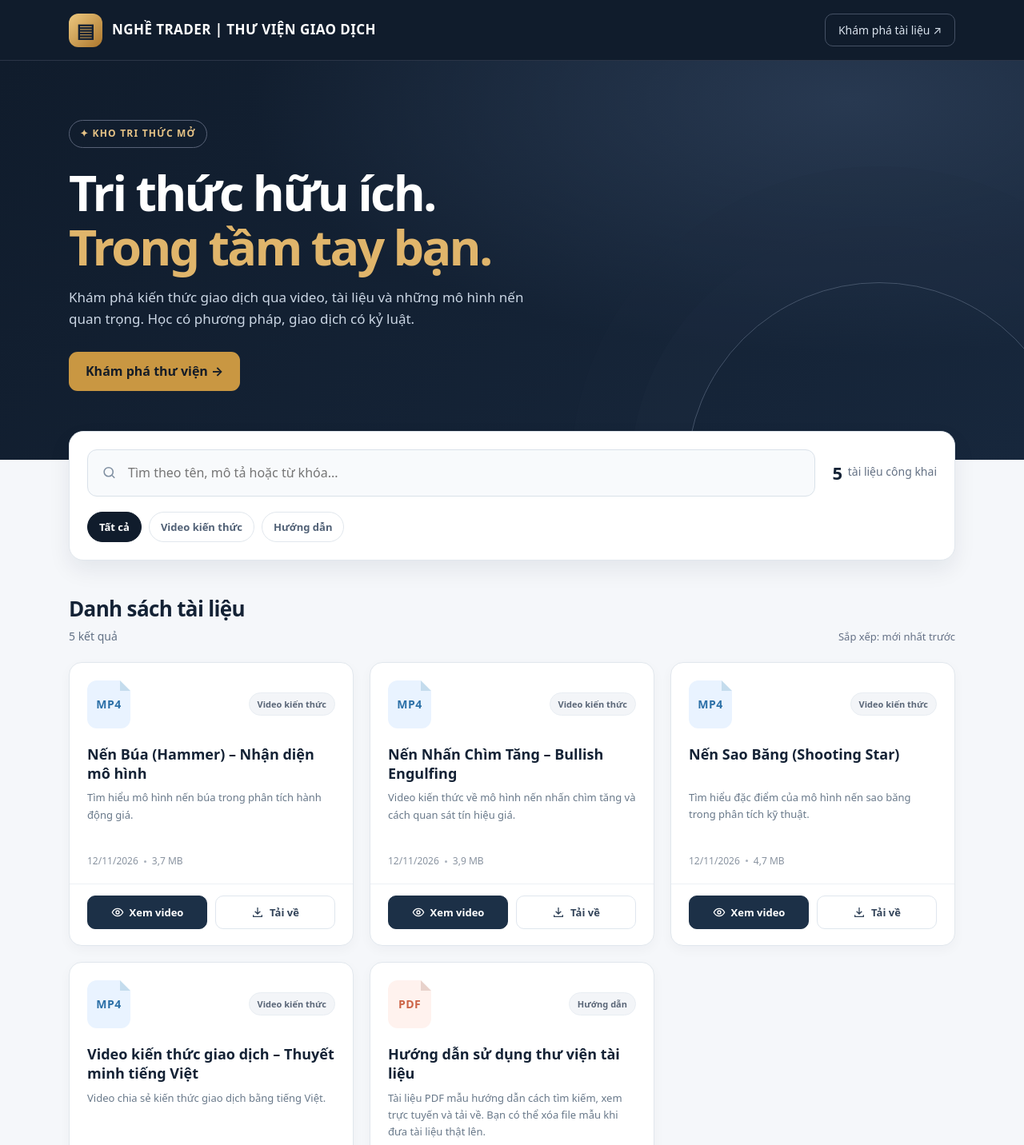
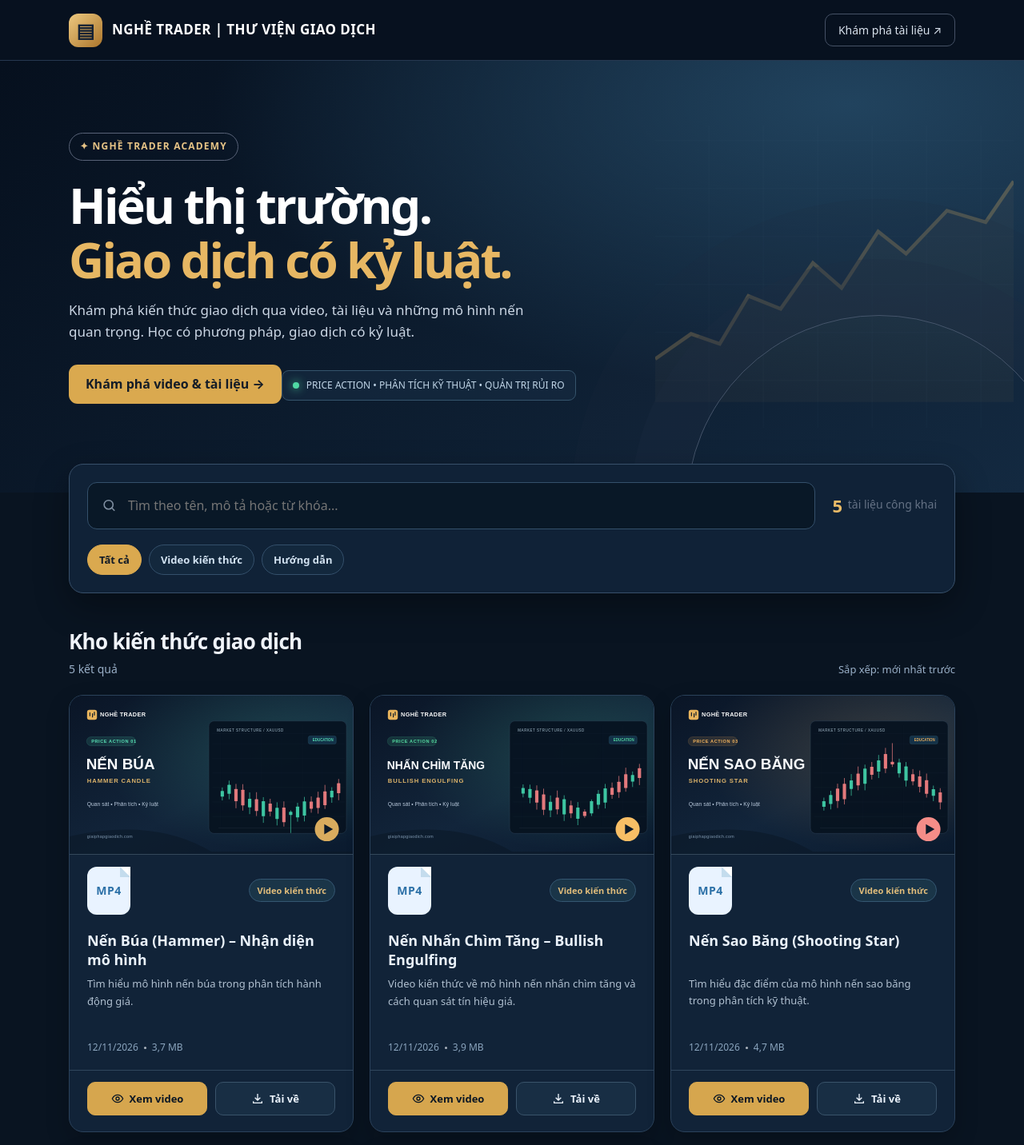
Before and after one commit to brosentertainmentbros-creator/T-i-li-u-Trade, a plain HTML site: page thu-vien-tai-lieu-github/index.html in a window 1280 px wide. Shown: the top 1432 px of the page at 80% size. Drawn offline with Linux system fonts and the light colour scheme.

Commit message:
Redesign library as premium navy gold trader academy with video cover art

```diff
--- a/thu-vien-tai-lieu-github/index.html
+++ b/thu-vien-tai-lieu-github/index.html
@@ -5,9 +5,9 @@
   <meta name="viewport" content="width=device-width, initial-scale=1.0">
   <meta name="description" content="Thư viện tài liệu trực tuyến: tìm kiếm, đọc PDF và tải tài liệu miễn phí.">
   <meta name="theme-color" content="#111b2b">
-  <title>Thư viện tài liệu | Đọc và tải miễn phí</title>
+  <title>NGHỀ TRADER | Thư viện giao dịch</title>
   <style>
-    :root {--ink:#142235;--muted:#617084;--bg:#f5f7fa;--paper:#ffffff;--stroke:#e1e7ed;--gold:#c99742;--gold-soft:#fbf4e8;--navy:#101c2c;--soft:#f1f5f8}
+    :root {--ink:#eaf2fb;--muted:#96acc3;--bg:#091421;--paper:#101f31;--stroke:#2a4056;--gold:#daa94f;--gold-soft:#243022;--navy:#07111f;--soft:#14293d}
     * {box-sizing:border-box}
     html {scroll-behavior:smooth}
     body {margin:0;background:var(--bg);color:var(--ink);font-family:system-ui,-apple-system,"Segoe UI",Roboto,"Helvetica Neue",Arial,sans-serif;line-height:1.55}
@@ -15,41 +15,41 @@
     button {cursor:pointer}
     a {color:inherit;text-decoration:none}
     .shell {max-width:1160px;margin:auto;padding:0 26px}
-    .topbar {background:var(--navy);color:white;border-bottom:1px solid #2b3547}
+    .topbar {background:#07111f;color:white;border-bottom:1px solid #263850;position:sticky;top:0;z-index:20;backdrop-filter:blur(15px)}
     .nav {min-height:75px;display:flex;align-items:center;justify-content:space-between;gap:20px}
     .brand {display:flex;align-items:center;gap:12px;font-size:17px;font-weight:800;letter-spacing:.025em}
     .brand-mark {display:grid;place-items:center;width:42px;height:42px;background:linear-gradient(135deg,#edc980,#ac762c);border-radius:12px;color:#152234;font-size:24px}
     .nav-link {font-size:14px;color:#d9e2ed;border:1px solid #455165;padding:9px 16px;border-radius:10px;transition:.2s}
     .nav-link:hover {background:#2b3b51}
-    .hero {background:radial-gradient(ellipse at 83% 10%,#283951,transparent 50%),linear-gradient(135deg,#101c2c,#17273c);color:white;padding:74px 0 86px;position:relative;overflow:hidden}
+    .hero {background:radial-gradient(ellipse at 83% 10%,#21435e,transparent 53%),linear-gradient(135deg,#06101e,#132940);color:white;padding:90px 0 111px;position:relative;overflow:hidden}
     .hero::after {content:"";position:absolute;right:-60px;bottom:-260px;width:480px;height:480px;border:1px solid #45546a;border-radius:50%;box-shadow:0 0 0 70px #1e2d4047,0 0 0 145px #1e2d4026;pointer-events:none}
     .hero-content {position:relative;z-index:1;max-width:780px}
     .eyebrow {display:inline-flex;align-items:center;gap:8px;padding:7px 13px;border-radius:30px;border:1px solid #586277;color:#e6c386;font-size:12px;letter-spacing:.1em;text-transform:uppercase;font-weight:800}
     .hero h1 {font-size:clamp(36px,5vw,61px);letter-spacing:-.045em;line-height:1.12;margin:22px 0 16px;font-weight:800}
-    .hero h1 em {color:#e0b56b;font-style:normal}
+    .hero h1 em {color:#e7b763;font-style:normal}
     .hero p {font-size:17px;color:#cbd6e4;max-width:610px;margin:0}
     .hero-cta {display:inline-flex;margin-top:28px;background:var(--gold);color:#141c27;font-weight:750;border-radius:11px;padding:12px 21px;transition:.2s}
     .hero-cta:hover {background:#e2b464;transform:translateY(-1px)}
     .content {position:relative;margin-top:-36px;padding-bottom:80px}
-    .toolbar {background:white;border:1px solid var(--stroke);box-shadow:0 12px 28px #14213413;border-radius:18px;padding:22px;position:relative;z-index:2}
+    .toolbar {background:#102237;border:1px solid #38506a;box-shadow:0 16px 44px #0005;border-radius:18px;padding:22px;position:relative;z-index:2}
     .toolbar-top {display:flex;justify-content:space-between;gap:22px;align-items:center}
     .search {position:relative;flex:1}
     .search svg {position:absolute;left:18px;top:50%;transform:translateY(-50%);color:#8090a2}
-    .search input {display:block;width:100%;border:1px solid #d9e1e9;background:#f8fafc;border-radius:12px;padding:16px 16px 16px 50px;outline:none;color:var(--ink);transition:.2s}
-    .search input:focus {border-color:var(--gold);box-shadow:0 0 0 3px #dca95b2a;background:white}
+    .search input {display:block;width:100%;border:1px solid #34506b;background:#091827;border-radius:12px;padding:16px 16px 16px 50px;outline:none;color:var(--ink);transition:.2s}
+    .search input:focus {border-color:var(--gold);box-shadow:0 0 0 3px #dca95b2a;background:#0b1a2b}
     .stat {flex-shrink:0;color:#647184;font-size:14px}
-    .stat strong {font-size:22px;color:var(--ink);vertical-align:middle;margin-right:3px}
+    .stat strong {font-size:22px;color:#eabb67;vertical-align:middle;margin-right:3px}
     .filters {display:flex;gap:9px;flex-wrap:wrap;margin-top:19px}
-    .filter {border:1px solid var(--stroke);border-radius:999px;background:#fff;color:#516176;padding:8px 14px;font-size:13px;font-weight:650;transition:.2s}
+    .filter {border:1px solid #34506b;border-radius:999px;background:#13283d;color:#d2e2f1;padding:8px 14px;font-size:13px;font-weight:650;transition:.2s}
     .filter:hover {border-color:var(--gold)}
-    .filter.active {background:var(--navy);color:white;border-color:var(--navy)}
+    .filter.active {background:var(--gold);color:#111a26;border-color:var(--gold)}
     .section-head {display:flex;justify-content:space-between;align-items:flex-end;gap:16px;margin:40px 0 21px}
     .section-head h2 {margin:0 0 4px;font-size:26px;letter-spacing:-.025em}
     .section-head p {margin:0;color:var(--muted);font-size:14px}
     .sort {font-size:13px;color:#657186;white-space:nowrap}
     .grid {display:grid;grid-template-columns:repeat(3,minmax(0,1fr));gap:20px}
-    .doc {min-width:0;background:white;border-radius:16px;border:1px solid var(--stroke);box-shadow:0 5px 15px #19273609;overflow:hidden;display:flex;flex-direction:column;transition:transform .2s,box-shadow .2s}
-    .doc:hover {transform:translateY(-3px);box-shadow:0 12px 30px #19273618}
+    .doc {min-width:0;background:#112338;border-radius:18px;border:1px solid #2b425b;box-shadow:0 12px 30px #0003;overflow:hidden;display:flex;flex-direction:column;transition:transform .2s,box-shadow .2s}
+    .doc:hover {transform:translateY(-5px);box-shadow:0 18px 46px #0008;border-color:#c79a50}
     .doc-top {padding:22px 22px 6px;display:flex;justify-content:space-between;align-items:center}
     .file-symbol {width:54px;height:60px;border-radius:12px;background:#fff2ee;color:#cc6447;display:grid;place-items:center;font-size:14px;font-weight:800;letter-spacing:.03em;position:relative}
     .file-symbol::before {content:"";position:absolute;right:0;top:0;border-top:13px solid white;border-left:13px solid #e8d2cb}
@@ -57,52 +57,64 @@
     .file-symbol.word {background:#edf3ff;color:#3c6db0}.file-symbol.word::before {border-left-color:#cbd9f1}
     .file-symbol.excel {background:#e7f7ef;color:#2f875c}.file-symbol.excel::before {border-left-color:#c7ead7}
     .file-symbol.other {background:#f1f0fc;color:#7065a6}.file-symbol.other::before {border-left-color:#d5d0ef}
-    .file-tag {font-size:11px;font-weight:750;background:#f3f5f8;color:#5b6778;border:1px solid #e8edf2;border-radius:100px;padding:5px 10px}
+    .file-tag {font-size:11px;font-weight:750;background:#1a3548;color:#e1bd7b;border:1px solid #345671;border-radius:100px;padding:5px 10px}
     .doc-body {padding:14px 22px 18px;flex:1}
     .doc-body h3 {font-size:18px;line-height:1.35;margin:0 0 8px;min-height:48px;overflow-wrap:anywhere}
-    .doc-desc {color:#69798a;font-size:13px;line-height:1.65;margin:0;min-height:66px;display:-webkit-box;-webkit-line-clamp:3;-webkit-box-orient:vertical;overflow:hidden}
-    .doc-meta {display:flex;align-items:center;gap:7px;font-size:12px;color:#8993a0;margin-top:15px;flex-wrap:wrap}
+    .doc-desc {color:#b0c0d0;font-size:13px;line-height:1.65;margin:0;min-height:66px;display:-webkit-box;-webkit-line-clamp:3;-webkit-box-orient:vertical;overflow:hidden}
+    .doc-meta {display:flex;align-items:center;gap:7px;font-size:12px;color:#8ba5be;margin-top:15px;flex-wrap:wrap}
     .dot {height:3px;width:3px;background:#abb3be;border-radius:100%}
-    .doc-actions {padding:14px 22px 20px;border-top:1px solid #edf0f5;display:flex;gap:10px}
-    .action {flex:1;display:inline-flex;justify-content:center;align-items:center;gap:7px;padding:10px 10px;border-radius:10px;border:1px solid #dfe6ee;font-size:13px;font-weight:720;background:white;color:#33445a;min-width:0}
-    .action:hover {background:#f2f5f8}.action.primary {background:#1c3047;color:white;border-color:#1c3047}.action.primary:hover {background:#30475f}
+    .doc-actions {padding:14px 22px 20px;border-top:1px solid #30465d;display:flex;gap:10px}
+    .action {flex:1;display:inline-flex;justify-content:center;align-items:center;gap:7px;padding:10px 10px;border-radius:10px;border:1px solid #39536a;font-size:13px;font-weight:720;background:#182e44;color:#eaf2fb;min-width:0}
+    .action:hover {background:#27425b}.action.primary {background:#d6a64e;color:#0b1724;border-color:#d6a64e}.action.primary:hover {background:#e9bc69}
     .action svg {height:16px;width:16px;flex-shrink:0}
-    .empty {grid-column:1/-1;text-align:center;background:white;border:1px dashed #bdc8d5;border-radius:17px;padding:60px 20px;color:var(--muted)}
+    .empty {grid-column:1/-1;text-align:center;background:#102237;border:1px dashed #bdc8d5;border-radius:17px;padding:60px 20px;color:var(--muted)}
     .empty-icon {font-size:38px;margin-bottom:8px}.empty h3 {margin:0 0 5px;color:var(--ink)}.empty p {margin:0}
     .footer {background:#101c2c;color:#95a5b9;padding:26px 0;font-size:13px}
     .footer-row {display:flex;justify-content:space-between;gap:20px;align-items:center}
     .footer strong {color:#f4f6f8}
     .overlay {position:fixed;inset:0;background:#071020cc;display:none;align-items:center;justify-content:center;z-index:50;padding:15px}
     .overlay.open {display:flex}
-    .viewer {background:white;border-radius:16px;width:min(1100px,100%);height:min(94vh,900px);display:flex;flex-direction:column;overflow:hidden;box-shadow:0 25px 90px #0006}
-    .viewer-head {padding:14px 18px;display:flex;justify-content:space-between;align-items:center;gap:12px;border-bottom:1px solid var(--stroke)}
+    .viewer {background:#102237;border-radius:16px;width:min(1100px,100%);height:min(94vh,900px);display:flex;flex-direction:column;overflow:hidden;box-shadow:0 25px 90px #0006}
+    .viewer-head {padding:14px 18px;display:flex;justify-content:space-between;align-items:center;gap:12px;border-bottom:1px solid var(--stroke);color:#eef4fa}
     .viewer-title {font-weight:730;white-space:nowrap;overflow:hidden;text-overflow:ellipsis;min-width:0}
     .viewer-controls {display:flex;gap:8px;align-items:center;flex-shrink:0}
-    .small-btn {font-size:12px;padding:8px 11px;background:#edf1f5;border:1px solid #dce3ec;border-radius:8px}
+    .small-btn {font-size:12px;padding:8px 11px;background:#20384f;color:#eaf2fb;border:1px solid #40556b;border-radius:8px}
     .small-btn:hover {background:#e2e9f0}
-    .close-btn {border:0;background:#eef1f5;font-size:25px;line-height:28px;width:34px;height:34px;border-radius:8px}
+    .close-btn {border:0;background:#e6b567;color:#152135;font-size:25px;line-height:28px;width:34px;height:34px;border-radius:8px}
     .viewer iframe,.viewer video {width:100%;flex:1;border:0;background:#e7ebf1;min-height:0}.viewer video {object-fit:contain;background:#101c2c}
     body.modal-open {overflow:hidden}
     @media(max-width:930px){.grid {grid-template-columns:repeat(2,minmax(0,1fr))}}
     @media(max-width:620px){.shell{padding:0 17px}.nav{min-height:69px}.brand{font-size:14px}.brand-mark{height:38px;width:38px}.nav-link{font-size:12px;padding:8px}.hero{padding:52px 0 77px}.hero p{font-size:15px}.toolbar{padding:16px}.toolbar-top{align-items:stretch;flex-direction:column;gap:10px}.stat{align-self:flex-end}.grid{grid-template-columns:1fr}.section-head{margin-top:32px}.section-head h2{font-size:22px}.sort{display:none}.doc-body h3{min-height:auto}.doc-desc{min-height:auto}.viewer-head{padding:10px}.viewer-controls .small-btn{font-size:11px;padding:6px}.viewer-title{font-size:13px}.footer-row{flex-direction:column;align-items:flex-start}}
+    .doc-cover{aspect-ratio:16/9;display:block;width:100%;object-fit:cover;background:#0d1c2c;border-bottom:1px solid #34485a}
+    .doc-cover-placeholder{aspect-ratio:16/9;background:radial-gradient(circle at 70% 30%,#2c4c62,#0b1829);display:grid;place-items:center;font-size:68px;color:#d9aa57}
+    .doc-top {padding-top:15px}
+    .brand-mark{font-weight:900}
+    .hero-eyeline{font-size:12px;font-weight:800;letter-spacing:2px;color:#e4b662;text-transform:uppercase;margin-bottom:12px}
+    .market-info{display:inline-flex;align-items:center;gap:9px;margin-top:22px;padding:9px 13px;border:1px solid #35546c;border-radius:9px;background:#152b41aa;font-size:12px;color:#c0d5e7}
+    .market-info:before{content:"";width:8px;height:8px;border-radius:50%;background:#50d9a4;box-shadow:0 0 12px #50d9a4}
+    .hero-chart{position:absolute;right:1%;top:15%;width:35%;max-width:470px;height:70%;opacity:.28;background:repeating-linear-gradient(0deg,transparent 0 58px,#6789a01e 59px 60px),repeating-linear-gradient(90deg,transparent 0 66px,#6789a01e 67px 68px);border-radius:16px;pointer-events:none}
+    .hero-chart svg{width:100%;height:100%}
+    .section-head h2{color:#f0f4fa}
+    .section-head p,.sort{color:#9ab0c8}
+    @media(max-width:800px){.hero-chart{display:none}}
   </style>
 </head>
 <body>
-  <header class="topbar"><div class="shell nav"><a class="brand" href="./" aria-label="Trang chủ thư viện"><span class="brand-mark" aria-hidden="true">▤</span><span id="siteBrand">THƯ VIỆN TÀI LIỆU</span></a><a class="nav-link" href="#thu-vien">Khám phá tài liệu ↗</a></div></header>
-  <section class="hero"><div class="shell"><div class="hero-content"><span class="eyebrow">✦ KHO TRI THỨC MỞ</span><h1>Tri thức hữu ích.<br><em>Trong tầm tay bạn.</em></h1><p id="siteDescription">Tìm kiếm, đọc trực tuyến và tải về các tài liệu được chia sẻ miễn phí. Mọi thứ đều được sắp xếp để bạn dễ dàng khám phá.</p><a class="hero-cta" href="#thu-vien">Khám phá thư viện →</a></div></div></section>
+  <header class="topbar"><div class="shell nav"><a class="brand" href="./" aria-label="Trang chủ thư viện"><span class="brand-mark" aria-hidden="true">▤</span><span id="siteBrand">NGHỀ TRADER</span></a><a class="nav-link" href="#thu-vien">Khám phá tài liệu ↗</a></div></header>
+  <section class="hero"><div class="shell"><div class="hero-content"><span class="eyebrow">✦ NGHỀ TRADER ACADEMY</span><h1>Hiểu thị trường.<br><em>Giao dịch có kỷ luật.</em></h1><p id="siteDescription">Tìm kiếm, đọc trực tuyến và tải về các tài liệu được chia sẻ miễn phí. Mọi thứ đều được sắp xếp để bạn dễ dàng khám phá.</p><a class="hero-cta" href="#thu-vien">Khám phá video & tài liệu →</a><div class="market-info">PRICE ACTION • PHÂN TÍCH KỸ THUẬT • QUẢN TRỊ RỦI RO</div></div></div><div class="hero-chart" aria-hidden="true"><svg viewBox="0 0 500 350"><polyline points="0,290 50,255 90,269 130,202 175,220 220,156 260,191 311,112 350,143 407,83 461,99 500,42" fill="none" stroke="#e7b663" stroke-width="5"/><path d="M0 290L50 255L90 269L130 202L175 220L220 156L260 191L311 112L350 143L407 83L461 99L500 42L500 350H0Z" fill="#e7b663" opacity=".16"/></svg></div></section>
   <main class="shell content" id="thu-vien">
     <div class="toolbar"><div class="toolbar-top"><label class="search" for="searchInput"><svg aria-hidden="true" width="19" height="19" viewBox="0 0 24 24" fill="none" stroke="currentColor" stroke-width="2"><circle cx="11" cy="11" r="7"/><path d="m16.5 16.5 4 4"/></svg><input id="searchInput" placeholder="Tìm theo tên, mô tả hoặc từ khóa..." autocomplete="off" aria-label="Tìm kiếm tài liệu"></label><div class="stat"><strong id="totalCount">0</strong> tài liệu công khai</div></div><div class="filters" id="filters" aria-label="Lọc theo danh mục"></div></div>
-    <section aria-label="Danh sách tài liệu"><div class="section-head"><div><h2>Danh sách tài liệu</h2><p id="resultText">Tổng hợp tài liệu dành cho bạn</p></div><div class="sort">Sắp xếp: mới nhất trước</div></div><div class="grid" id="docGrid" aria-live="polite"></div></section>
+    <section aria-label="Danh sách tài liệu"><div class="section-head"><div><h2>Kho kiến thức giao dịch</h2><p id="resultText">Tổng hợp tài liệu dành cho bạn</p></div><div class="sort">Sắp xếp: mới nhất trước</div></div><div class="grid" id="docGrid" aria-live="polite"></div></section>
   </main>
   <footer class="footer"><div class="shell footer-row"><div><strong id="footerBrand">THƯ VIỆN TÀI LIỆU</strong> · Chia sẻ tri thức, kết nối cộng đồng.</div><div>Được xuất bản miễn phí bằng GitHub Pages</div></div></footer>
   <div class="overlay" id="pdfOverlay" aria-hidden="true" role="dialog" aria-modal="true" aria-labelledby="viewerTitle"><div class="viewer"><div class="viewer-head"><div id="viewerTitle" class="viewer-title">Đọc PDF</div><div class="viewer-controls"><a id="newTabLink" class="small-btn" target="_blank" rel="noopener noreferrer">Mở tab mới ↗</a><button id="closeViewer" class="close-btn" aria-label="Đóng PDF">×</button></div></div><iframe id="pdfFrame" title="Trình xem PDF" loading="lazy"></iframe><video id="videoPlayer" controls playsinline preload="metadata" style="display:none" aria-label="Trình phát video"></video></div></div>
-  <script src="data.js?v=20261112-video5"></script>
+  <script src="data.js?v=20261112-trader-design2"></script>
   <script>
     "use strict";
     const config = window.SITE_CONFIG || {};
     const source = Array.isArray(window.DOCUMENTS) ? window.DOCUMENTS : [];
     const docs = source.filter(d => d && typeof d.title === "string" && typeof d.file === "string" && /^(?!\/|[a-z]+:|\\|\.\.\/)[^?#]+$/i.test(d.file)).map(d => ({
-      title: d.title, file: d.file, description: String(d.description || ""), category: String(d.category || "Khác"), type: String(d.type || d.file.split(".").pop() || "Tệp").toUpperCase(), date: String(d.date || ""), size: String(d.size || "")
+      title: d.title, file: d.file, description: String(d.description || ""), category: String(d.category || "Khác"), type: String(d.type || d.file.split(".").pop() || "Tệp").toUpperCase(), date: String(d.date || ""), size: String(d.size || ""), cover: String(d.cover || "")
     })).sort((a,b)=>b.date.localeCompare(a.date));
     const $ = id => document.getElementById(id);
     const escapeHTML = str => String(str).replace(/[&<>"']/g, x => ({'&':'&amp;','<':'&lt;','>':'&gt;','"':'&quot;',"'":'&#39;'}[x]));
@@ -159,7 +171,7 @@
         const group=isVideo?'video':isPdf?'':/(DOC|WORD)/.test(doc.type)?'word':/(XLS|CSV|EXCEL)/.test(doc.type)?'excel':'other';
         const card=document.createElement('article');card.className='doc';
         const date= /^\d{4}-\d{2}-\d{2}$/.test(doc.date) ? doc.date.split('-').reverse().join('/') : doc.date;
-        card.innerHTML = `<div class="doc-top"><div class="file-symbol ${group}" aria-hidden="true">${escapeHTML(doc.type.slice(0,5))}</div><span class="file-tag">${escapeHTML(doc.category)}</span></div><div class="doc-body"><h3>${escapeHTML(doc.title)}</h3><p class="doc-desc">${escapeHTML(doc.description||'Tài liệu được chia sẻ miễn phí để đọc và tham khảo.')}</p><div class="doc-meta"><span>${escapeHTML(date||'Tài liệu')}</span>${doc.size?`<span class="dot"></span><span>${escapeHTML(doc.size)}</span>`:''}</div></div><div class="doc-actions"></div>`;
+        card.innerHTML = `${doc.cover ? `<img class="doc-cover" src="${escapeHTML(fileUrl(doc.cover))}" alt="Ảnh bìa ${escapeHTML(doc.title)}" loading="lazy">` : `<div class="doc-cover-placeholder" aria-hidden="true">▤</div>`}<div class="doc-top"><div class="file-symbol ${group}" aria-hidden="true">${escapeHTML(doc.type.slice(0,5))}</div><span class="file-tag">${escapeHTML(doc.category)}</span></div><div class="doc-body"><h3>${escapeHTML(doc.title)}</h3><p class="doc-desc">${escapeHTML(doc.description||'Tài liệu được chia sẻ miễn phí để đọc và tham khảo.')}</p><div class="doc-meta"><span>${escapeHTML(date||'Tài liệu')}</span>${doc.size?`<span class="dot"></span><span>${escapeHTML(doc.size)}</span>`:''}</div></div><div class="doc-actions"></div>`;
         const actions=card.querySelector('.doc-actions');
         const view=document.createElement((isPdf||isVideo)?'button':'a');view.className='action primary';view.innerHTML=icons.view+(isVideo?'Xem video':isPdf?'Đọc PDF':'Xem tệp');
         if(isPdf||isVideo){view.type='button';view.addEventListener('click',()=>openViewer(doc))}else{view.href=fileUrl(doc.file);view.target='_blank';view.rel='noopener noreferrer'}
```
